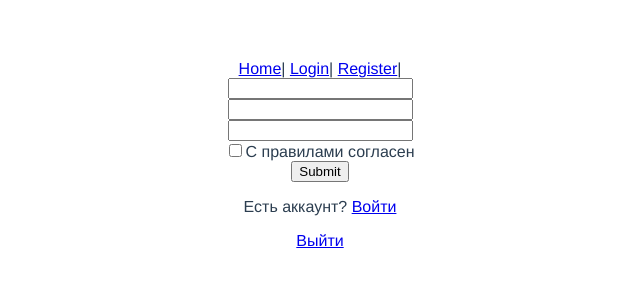
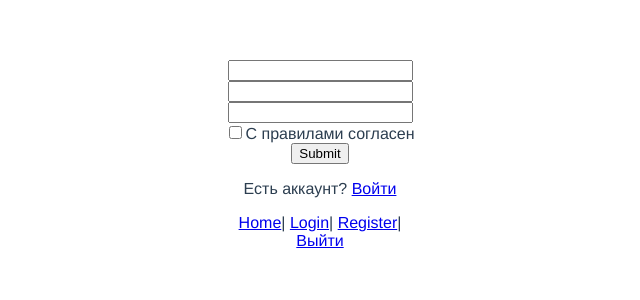
Before and after one commit to Lensom/Olivia-project, a Vue app: page /registration in a window 1280 px wide. Shown: the top 300 px of the page, without its empty margins (320-960 px from the left). Built offline with nearby package versions, Linux system fonts and the light colour scheme; no server answers.

Commit message:
Added layouts and message about errors

```diff
--- a/src/App.vue
+++ b/src/App.vue
@@ -1,22 +1,35 @@
 <template>
   <div id="app">
+    <component :is="layout">
+      <router-view />
+    </component>
+
     <div id="nav">
       <router-link to="/">Home</router-link>|
       <router-link to="/login">Login</router-link>|
       <router-link to="/registration">Register</router-link>|
     </div>
-    <router-view />
+
     <navbar></navbar>
   </div>
 </template>
 
 <script>
 import navbar from "./components/Navbar";
+import authLayout from "@/layouts/authLayout";
+import mainLayout from "@/layouts/mainLayout";
 
 export default {
   name: "home",
   components: {
-    navbar
+    navbar,
+    authLayout,
+    mainLayout
+  },
+  computed: {
+    layout() {
+      return this.$route.meta.layout || "authLayout";
+    }
   }
 };
 </script>
--- /dev/null
+++ b/src/layouts/authLayout.vue
@@ -0,0 +1,22 @@
+<template>
+  <div class="form__body">
+    <router-view />
+  </div>
+</template>
+
+
+<script>
+export default {
+  computed: {
+    error() {
+      return this.$store.getters.error;
+    }
+  },
+  watch: {
+    error(fbError) {
+      console.log(fbError);
+    }
+  }
+  // В эти layouts мы выносим общие блоки на страницах Login и Registration
+};
+</script>
--- /dev/null
+++ b/src/layouts/mainLayout.vue
@@ -0,0 +1,9 @@
+<template>
+  <div class="app__wrapper"></div>
+</template>
+
+<script>
+export default {
+  // В эти layouts мы выносим общие блоки на всех страницах
+};
+</script>
--- a/src/router/index.js
+++ b/src/router/index.js
@@ -8,18 +8,19 @@ const routes = [
   {
     path: "/",
     name: "home",
+    meta: { layout: "mainLayout" },
     component: Home
   },
   {
     path: "/login",
     name: "login",
-    meta: { layout: "empty" },
+    meta: { layout: "authLayout" },
     component: () => import("../views/Login.vue")
   },
   {
     path: "/registration",
     name: "registration",
-    meta: { layout: "empty" },
+    meta: { layout: "authLayout" },
     component: () => import("../views/Registration.vue")
   }
 ];
--- a/src/store/auth.js
+++ b/src/store/auth.js
@@ -6,26 +6,30 @@ export default {
       try {
         await firebase.auth().signInWithEmailAndPassword(email, password);
         console.log(dispatch, commit);
-
       } catch (e) {
-        throw e
+        commit("setError", e);
+        throw e;
       }
     },
-    async register({ dispatch }, { email, password, name }) {
+    async register({ dispatch, commit }, { email, password, name }) {
       try {
         await firebase.auth().createUserWithEmailAndPassword(email, password);
-        const uid = await dispatch('getUid');
-        await firebase.database().ref(`/users/${uid}/info`).set({ bill: 10000, name })
+        const uid = await dispatch("getUid");
+        await firebase
+          .database()
+          .ref(`/users/${uid}/info`)
+          .set({ bill: 10000, name });
       } catch (e) {
-        throw e
+        commit("setError", e);
+        throw e;
       }
     },
     getUid() {
       let user = firebase.auth().currentUser;
-      return user ? user.uid : null
+      return user ? user.uid : null;
     },
     async logout() {
       await firebase.auth().signOut();
     }
   }
-}
+};
--- a/src/store/index.js
+++ b/src/store/index.js
@@ -5,9 +5,21 @@ import auth from './auth';
 Vue.use(Vuex);
 
 export default new Vuex.Store({
-  state: {},
-  mutations: {},
-  actions: {},
+  state: {
+    error: null
+  },
+  mutations: {
+    setError(state, error) {
+      state.error = error;
+    },
+
+    clearError(state) {
+      state.error = null;
+    }
+  },
+  getters: {
+    error: s => s.error
+  },
   modules: {
     auth
   }
```
